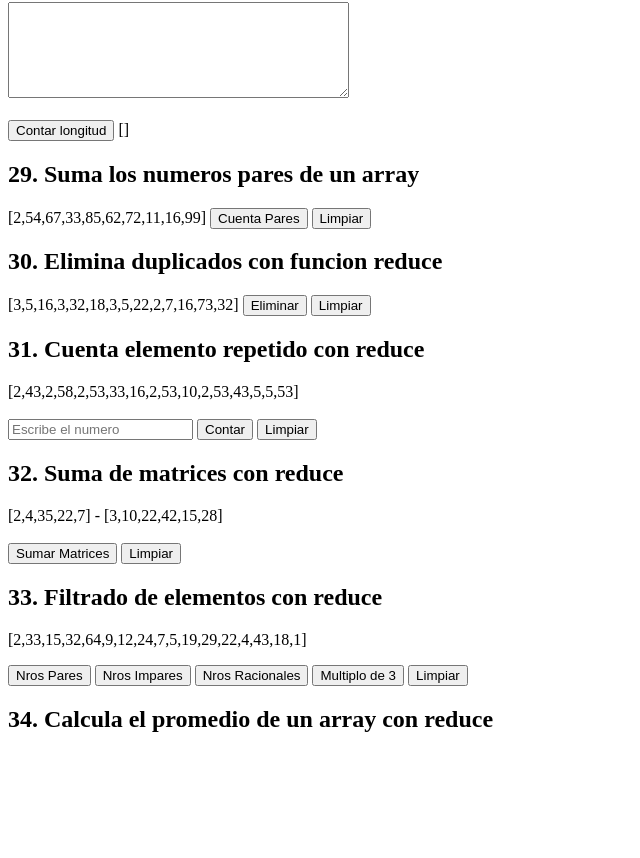
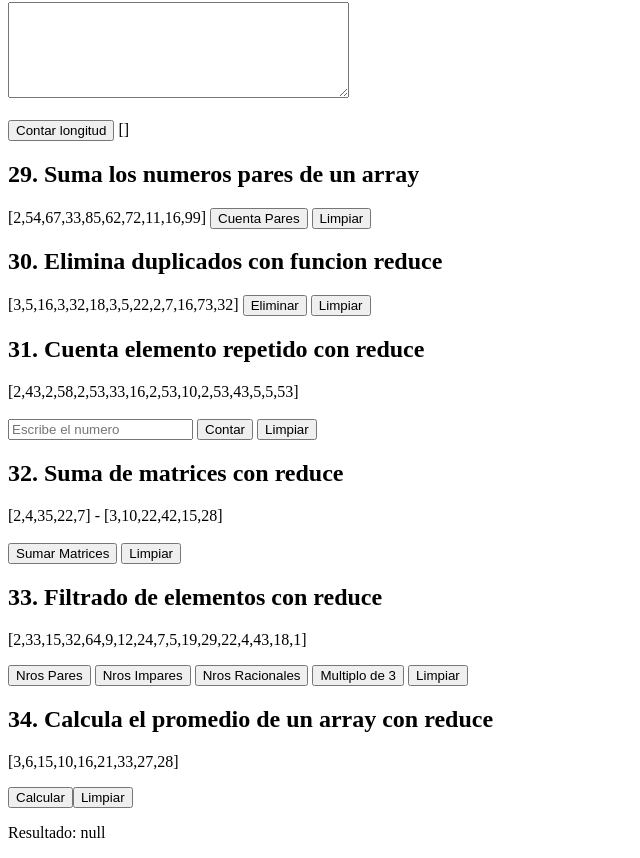
Before and after one commit to matiasmoscone1/practica-ejercicios-logica-programacion-react, a React (Vite) app: page / in a window 1280 px wide. Shown: the part 5075-5933 px from the top of the page, without its empty margins (0-640 px from the left). Before the commit the page ends 5828 px from the top, so only its background shows below. Built offline with nearby package versions, Linux system fonts and the light colour scheme.

Commit message:
Maquetando ejercicio 34

```diff
--- a/src/ejercicios/CalculoPromedioReduce.jsx
+++ b/src/ejercicios/CalculoPromedioReduce.jsx
@@ -2,17 +2,21 @@
 
 //34. Calcular el promedio: Dado un arreglo de números, utiliza reduce para calcular
 //el promedio de los valores en el arreglo.
-
+import { useState } from "react";
 
 const CalcularPromedioReduce = () => {
 
+    const arrayNumeros = [3, 6, 15 ,10, 16, 21, 33, 27, 28];
+
+    const [resultado, setResultado] = useState(null);
 
     return(<>
     <div>
         <h2>34. Calcula el promedio de un array con reduce</h2>
-
-
-
+        <p>{`[${arrayNumeros.join(",")}]`}</p>
+        <button>Calcular</button>
+        <button>Limpiar</button>
+        <p>{`Resultado: ${resultado}`}</p>
     </div>
     </>)
 
```
